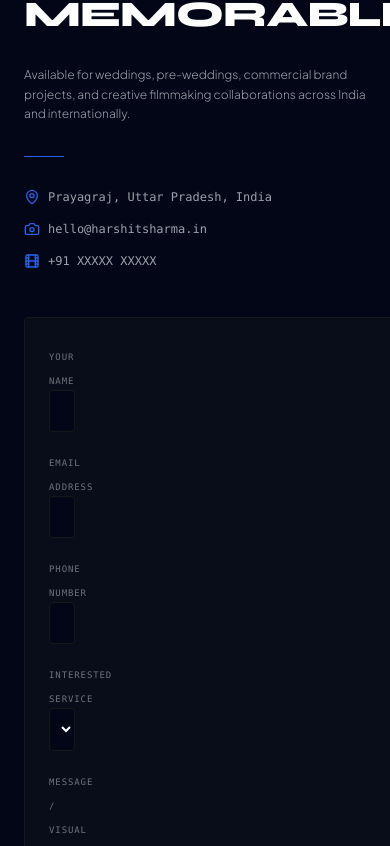
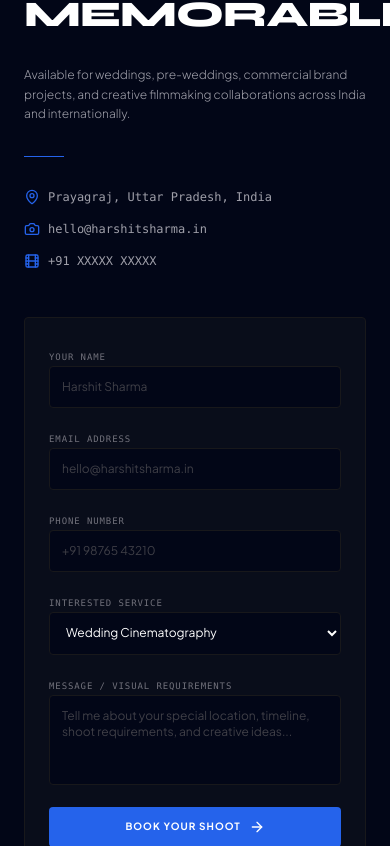
Before and after one commit to pallavi-patel-developer/Harshit-Portfolio, a Next.js app: page / in a window 390 px wide. Shown: the part 11154-12000 px from the top of the page. Built offline with nearby package versions, Linux system fonts and the light colour scheme.

Commit message:
feat: initialize portfolio home page with interactive image gallery, auto-shuffling hero deck, and contact form

```diff
--- a/src/app/page.js
+++ b/src/app/page.js
@@ -946,7 +946,7 @@ export default function Home() {
             </div>
 
             {/* Interactive Form Column */}
-            <div className="lg:col-span-7 p-6 pr-400 md:p-8 bg-[#090d1a] border border-zinc-900 rounded-sm">
+            <div className="lg:col-span-7 p-6 md:p-8 bg-[#090d1a] border border-zinc-900 rounded-sm">
               <AnimatePresence mode="wait">
                 {formSubmitted ? (
                   <motion.div
```
